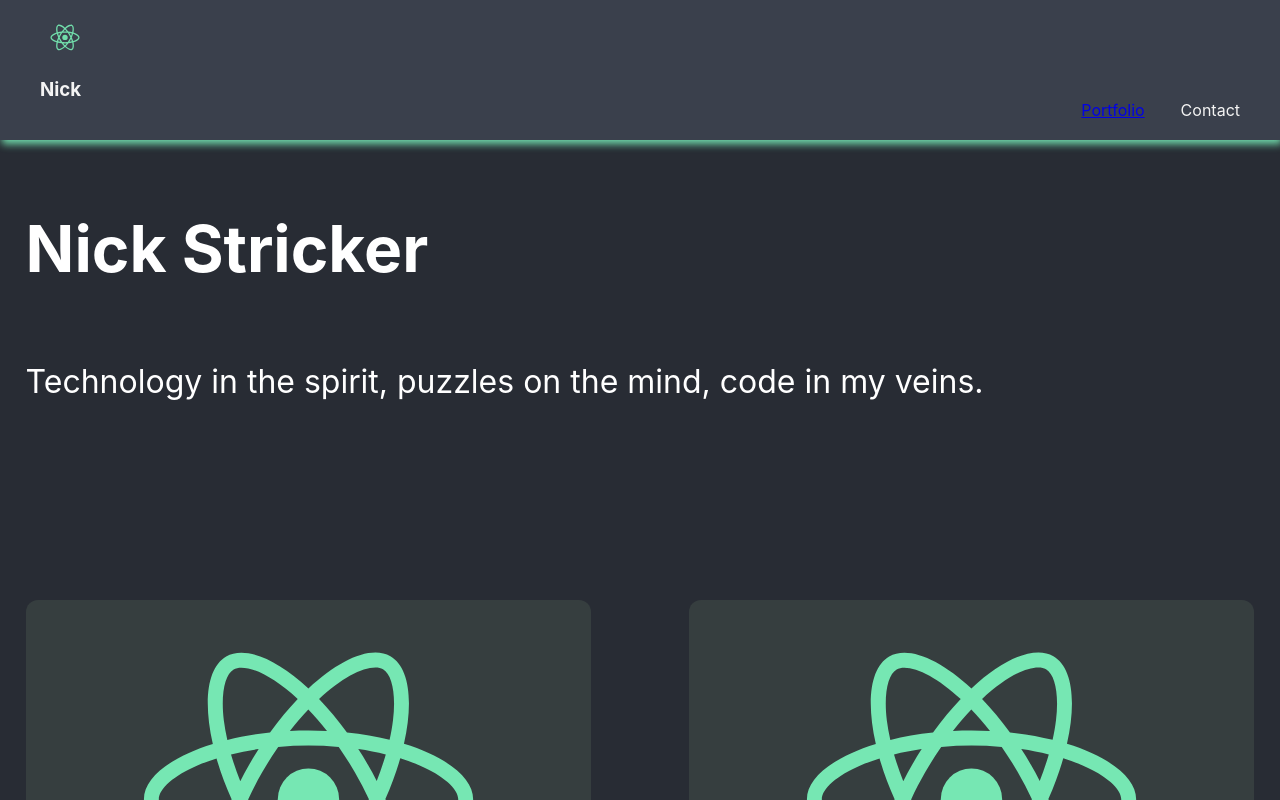
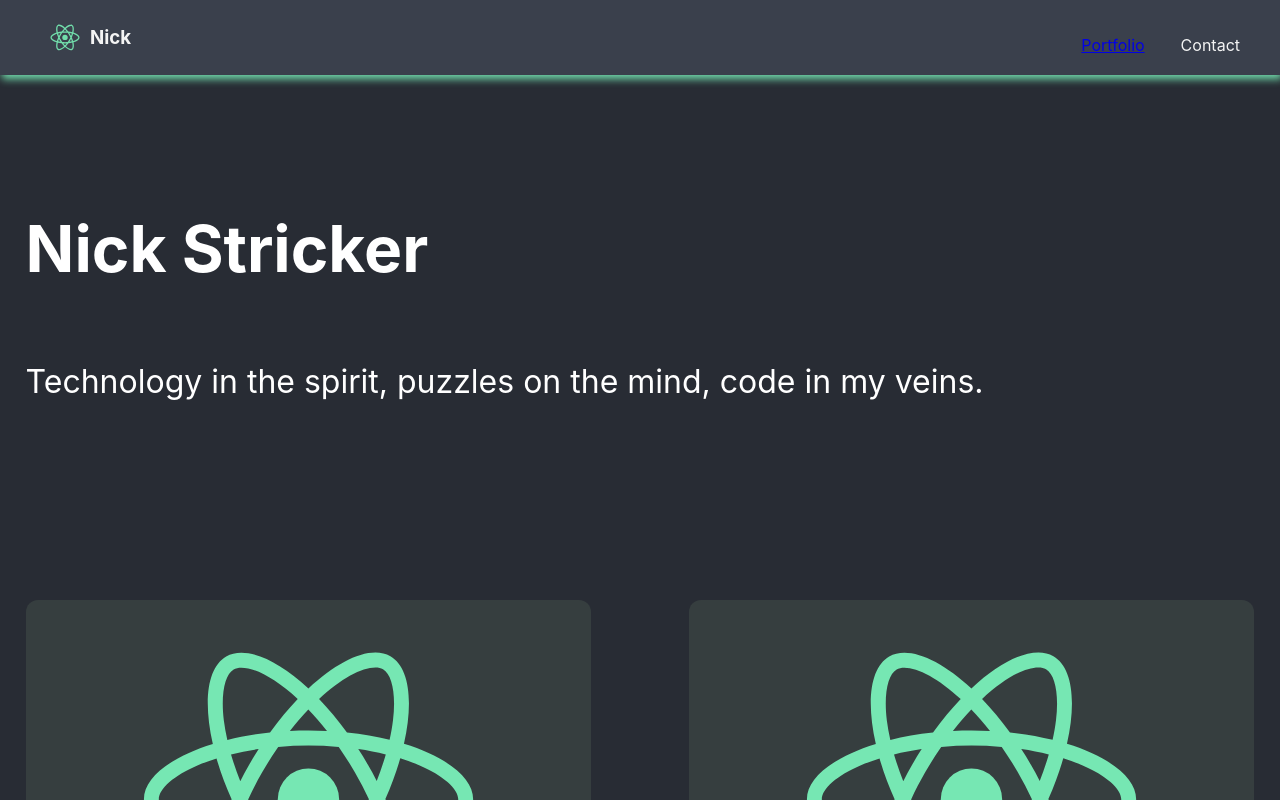
Before and after one commit to NickStrick/My-Portfolio, a React (Create React App) app in the folder portfolio/: page / in a window 1280 px wide. Shown: the top 800 px of the page. Built offline with nearby package versions, Linux system fonts and the light colour scheme.

Commit message:
initialized title styles

```diff
--- a/portfolio/src/components/navbar/Navbar.scss
+++ b/portfolio/src/components/navbar/Navbar.scss
@@ -14,9 +14,18 @@
         display: flex;
         justify-content: space-between;
         align-content: flex-end;
-        img{
-            width: 50px;
+        .logo{
+            display: flex;
+            align-items: center;
+            img{
+                width: 50px;
+            }
+            h3{
+                margin: 0;
+                padding: 0;
+            }
         }
+
         .nav-list{
             display: flex;
             width: 30%;
```
